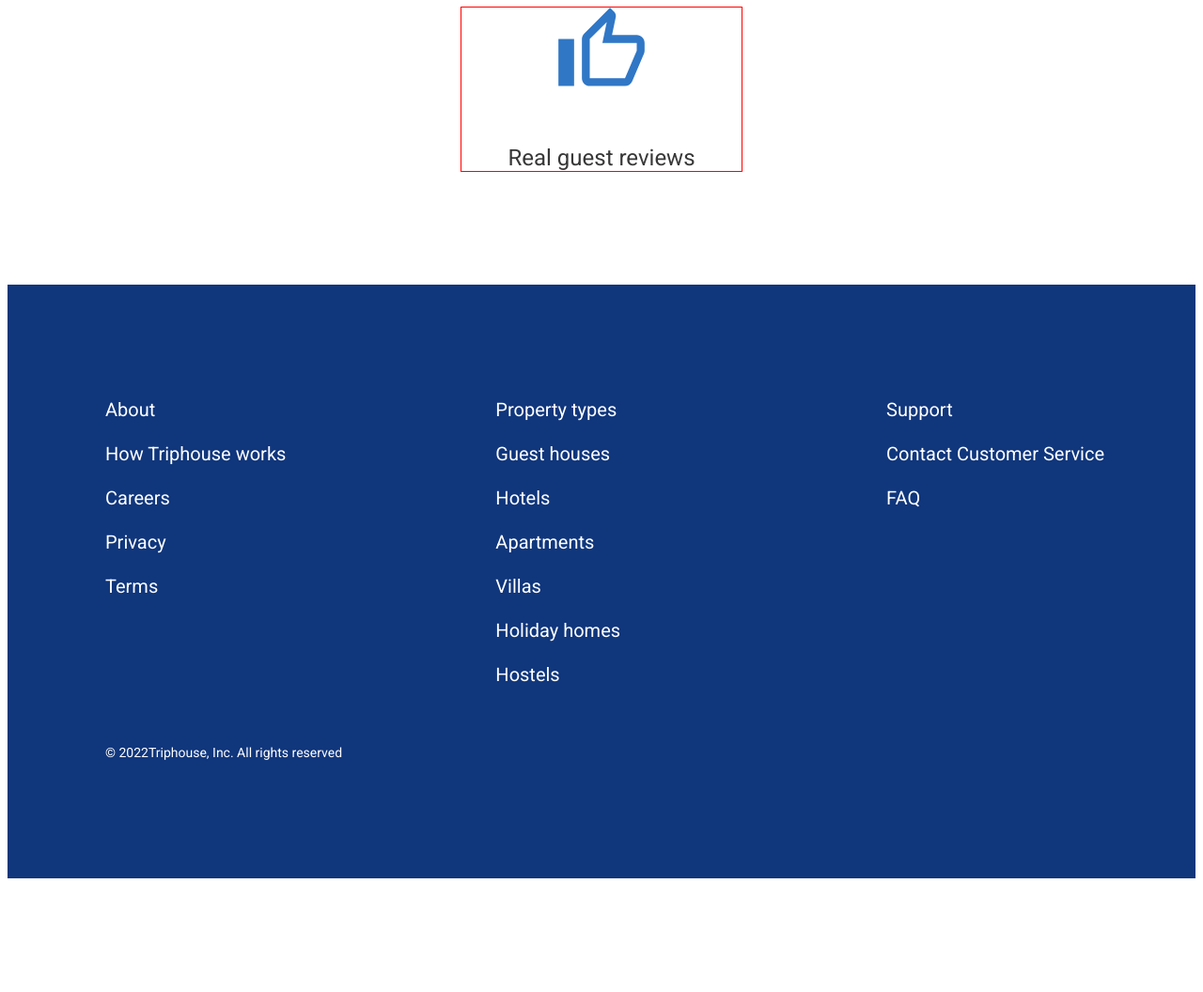
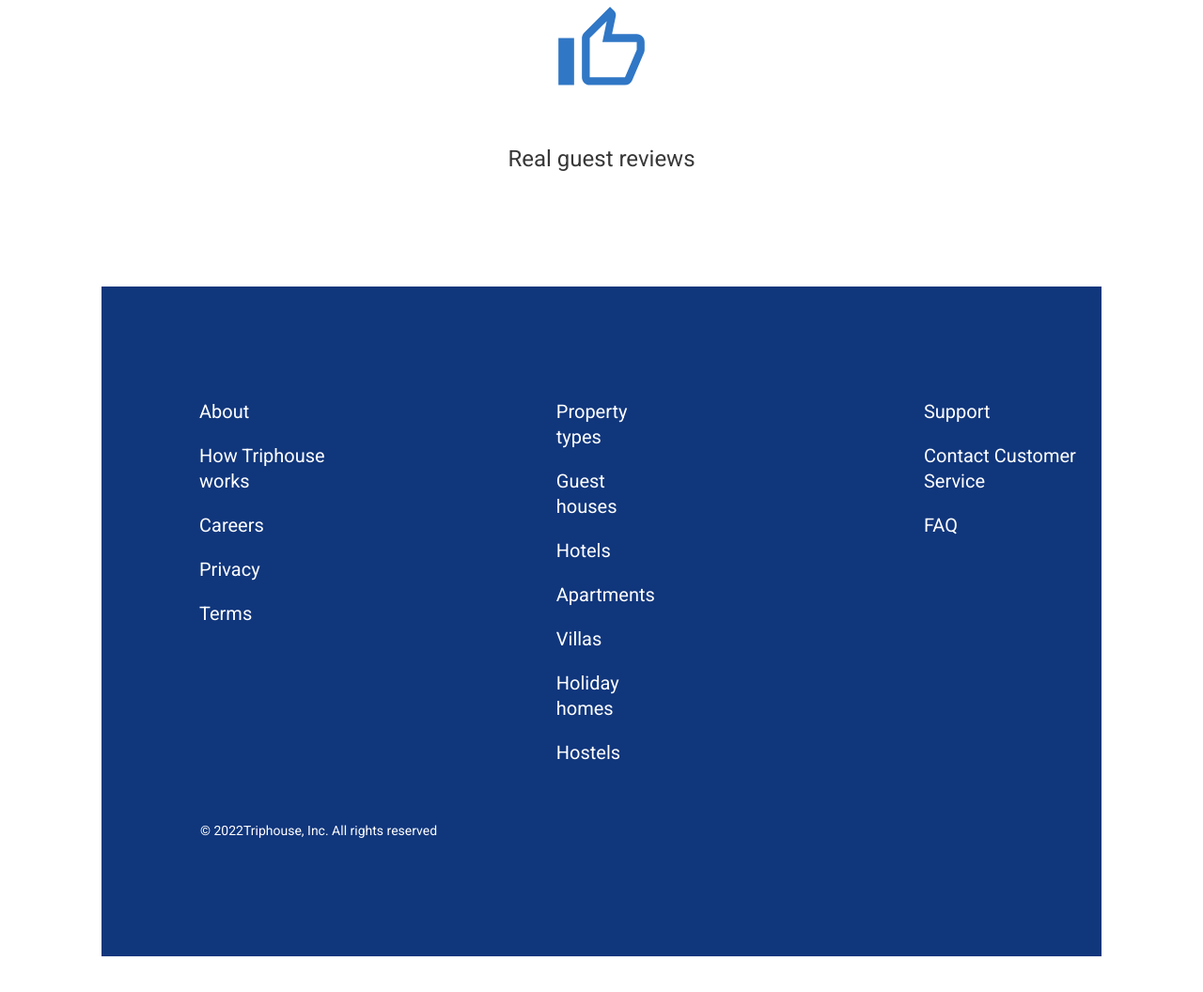
Before and after one commit to korolilya01/if-html, a website: page index.html in a window 1280 px wide. Shown: the part 460-1516 px from the top of the page at 94% size. Before the commit the page ends 1409 px from the top, so only its background shows below. Drawn offline with Linux system fonts and the light colour scheme.

Commit message:
added general block "container", rename classes, changed tags <p> to tags <a> and fixed other defects

```diff
--- a/index.html
+++ b/index.html
@@ -9,60 +9,64 @@
       href="https://fonts.googleapis.com/css2?family=Roboto&display=swap"
       rel="stylesheet"
     />
-    <title>title</title>
+    <title>lesson_5</title>
   </head>
   <body>
     <div class="container">
+      <div class="offers">
         <h2 class="offers__title">What do we offer</h2>
         <hr class="offers__line" />
         <div class="offers__list">
           <div class="offers__item">
             <img src="./img/img-svg/headphones.svg" alt="Headphones" />
-          <div class="offers_description">Support 24/7</div>
+            <div class="offers__description">Support 24/7</div>
           </div>
           <div class="offers__item">
             <img src="./img/img-svg/dialog.svg" alt="Dialog" />
-          <div class="offers_description">Communicate directly</div>
+            <div class="offers__description">Communicate directly</div>
           </div>
           <div class="offers__item">
             <img src="./img/img-svg/devices.svg" alt="Devices" />
-          <div class="offers_description">Book online</div>
+            <div class="offers__description">Book online</div>
           </div>
           <div class="offers__item">
             <img src="./img/img-svg/like.svg" alt="Like" />
-          <div class="offers_description">Real guest reviews</div>
+            <div class="offers__description">Real guest reviews</div>
           </div>
         </div>
       </div>
-    <div class="container-2">
-      <div class="container-2__list">
-        <div class="container-2__item">
-          <p class="container-2__title">About</p>
-          <p class="container-2__text">How Triphouse works</p>
-          <p class="container-2__text">Careers</p>
-          <p class="container-2__text">Privacy</p>
-          <p class="container-2__text">Terms</p>
+      <div class="footer">
+        <div class="footer__list">
+          <div class="footer__item">
+            <a class="footer__text footer__text-title" href="#">About</a>
+            <a class="footer__text" href="#">How Triphouse works</a>
+            <a class="footer__text" href="#">Careers</a>
+            <a class="footer__text" href="#">Privacy</a>
+            <a class="footer__text" href="#">Terms</a>
           </div>
-        <div class="container-2__item block2">
-          <p class="container-2__title">Property types</p>
-          <p class="container-2__text">Guest houses</p>
-          <p class="container-2__text">Hotels</p>
-          <p class="container-2__text">Apartments</p>
-          <p class="container-2__text">Villas</p>
-          <p class="container-2__text">Holiday homes</p>
-          <p class="container-2__text">Hostels</p>
+          <div class="footer__item block2">
+            <a class="footer__text footer__text-title" href="#"
+              >Property types</a
+            >
+            <a class="footer__text" href="#">Guest houses</a>
+            <a class="footer__text" href="#">Hotels</a>
+            <a class="footer__text" href="#">Apartments</a>
+            <a class="footer__text" href="#">Villas</a>
+            <a class="footer__text" href="#">Holiday homes</a>
+            <a class="footer__text" href="#">Hostels</a>
           </div>
-        <div class="container-2__item block3">
-          <p class="container-2__title">Support</p>
-          <p class="container-2__text">Contact Customer Service</p>
-          <p class="container-2__text">FAQ</p>
+          <div class="footer__item block3">
+            <a class="footer__text footer__text-title" href="#">Support</a>
+            <a class="footer__text" href="#">Contact Customer Service</a>
+            <a class="footer__text" href="#">FAQ</a>
           </div>
         </div>
-      <div class="container-2__item-bot">
-        <p class="container-2__bot-text">
+        <div class="footer__item-bot">
+          <p class="footer__text footer__text-bottom">
             © 2022Triphouse, Inc. All rights reserved
           </p>
         </div>
       </div>
+    </div>
   </body>
 </html>
--- a/styles/style.css
+++ b/styles/style.css
@@ -1,52 +1,39 @@
 @font-face {
   font-family: "Roboto";
   src: url(../fonts/Roboto-Regular.woff) format("woff"), local("Roboto"),
-  url(../fonts/AnyConv.com__Roboto-Medium.woff2) format("woff2");
+    url(../fonts/AnyConv.com__Roboto-Medium.woff2) format("woff2");
 }
 
 * {
   font-family: "Roboto", sans-serif;
   box-sizing: border-box;
 }
-
 .container {
-  font-family: "Roboto", sans-serif;
   color: #383838;
   margin: 0 auto;
   padding: 120px 100px;
 }
-
-.title {
-  font-size: 40px;
-  font-weight: 500;
-  margin: 0 auto 20px;
-  text-align: center;
-}
-
 .offers__title {
   font-size: 40px;
   font-weight: bold;
   margin: 0 auto 20px;
   text-align: center;
 }
-
 .offers__line {
   background-color: #f5bd41;
   width: 100px;
   height: 4px;
   margin: 0 auto 80px;
 }
-
 .offers__list {
   display: flex;
   flex-wrap: wrap;
   justify-content: center;
   align-items: center;
   gap: 12px;
+  margin-bottom: 122px;
 }
-
 .offers__item {
-  border: 1px solid red;
   width: 300px;
   height: 176px;
   display: flex;
@@ -54,83 +41,51 @@
   justify-content: space-between;
   align-items: center;
 }
-
-.offers_description {
+.offers__description {
   font-size: 24px;
   font-weight: 400;
 }
 
-.line {
-  background-color: #f5bd41;
-  width: 100px;
-  height: 4px;
-  margin: 0 auto 80px;
+/*footer*/
+.footer {
+  background-color: #10367c;
+}
+.footer__list {
+  display: flex;
+  padding-top: 120px;
+  padding-left: 104px;
+  gap: 223px;
+}
+.footer__item {
+  max-width: fit-content;
+  display: flex;
+  flex-direction: column;
+}
+.block3 {
+  margin-left: 60px;
+}
+.footer__item-bot {
+  margin-top: 36px;
+  padding-left: 105px;
 }
 
-.list {
-  display: flex;
-  justify-content: center;
-  align-items: baseline;
-  gap: 12px;
-  padding-bottom: 120px;
+/*text setting*/
+.footer__text {
+  color: #fff;
+  font-weight: 400;
+  font-size: 20px;
+  text-decoration: none;
+  line-height: 27px;
+  margin-bottom: 20px;
 }
-
-.offers__item {
-  width: 300px;
-  display: flex;
-  flex-direction: column;
-  justify-content: space-between;
-  align-items: center;
+.footer__text:hover {
+  color: #3077c6;
 }
-
-.offers_description {
-  font-size: 24px;
-  font-weight: 400;
-  padding-top: 30px;
-  margin-bottom: 0;
-}
-
-/*footer*/
-.container-2 {
-  color: #fff;
-  background-color: #10367c;
-  padding-top: 120px;
-  padding-left: 104px;
-  line-height: 27px;
-}
-
-.container-2__list {
-  display: flex;
-}
-
-.container-2__item {
-  width: fit-content;
-}
-
-.block2 {
-  margin-left: 223px;
-}
-
-.block3 {
-  margin-left: 283px;
-}
-
-.container-2__item-bot {
-  margin-top: 36px;
-}
-
-/*текста*/
-.container-2__title {
+.footer__text-title {
   font-weight: 500;
-  font-size: 20px;
   margin-top: 0;
 }
-.container-2__text {
-  font-weight: 400;
-  font-size: 20px;
-}
-.container-2__bot-text {
-  font-weight: 400;
+.footer__text-bottom {
   font-size: 14px;
   padding-bottom: 120px;
 }
```
Also changed, not shown: 1 other file. Lines whose indentation alone changed are shown as unchanged.
